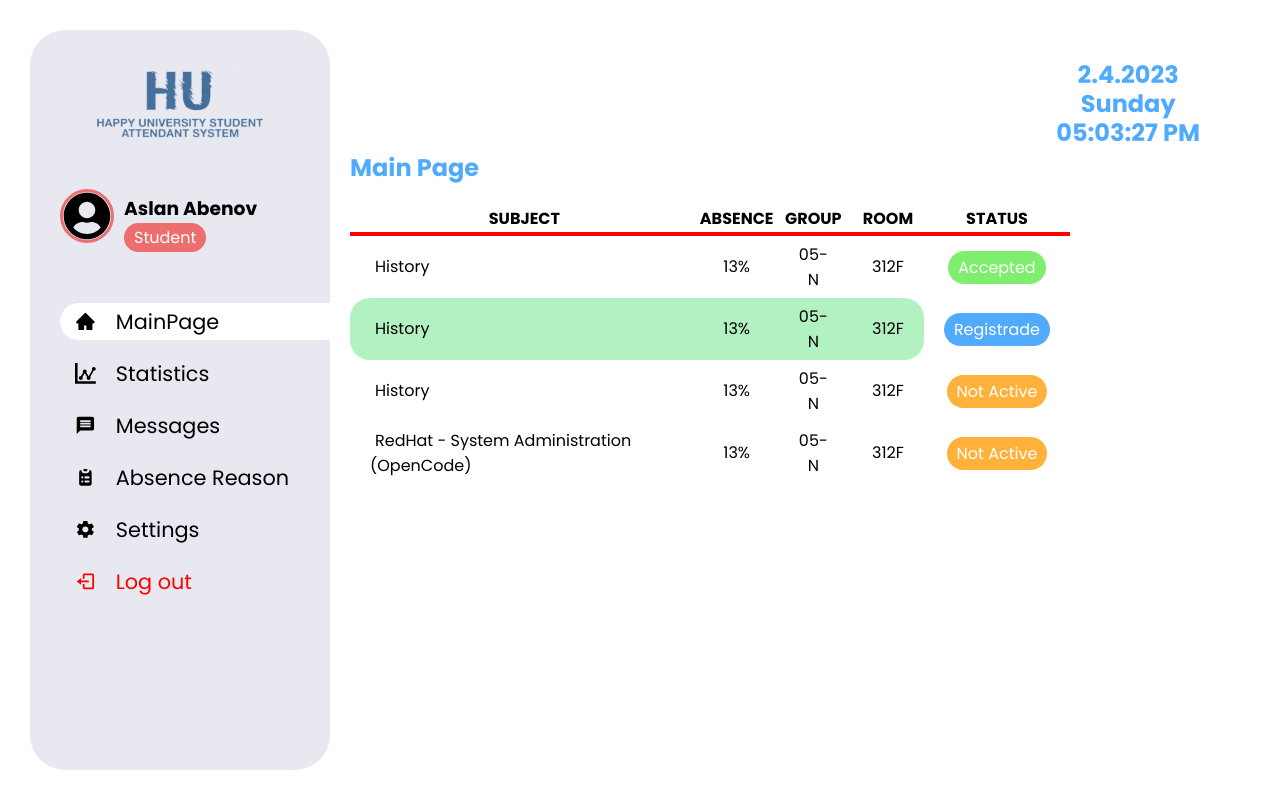
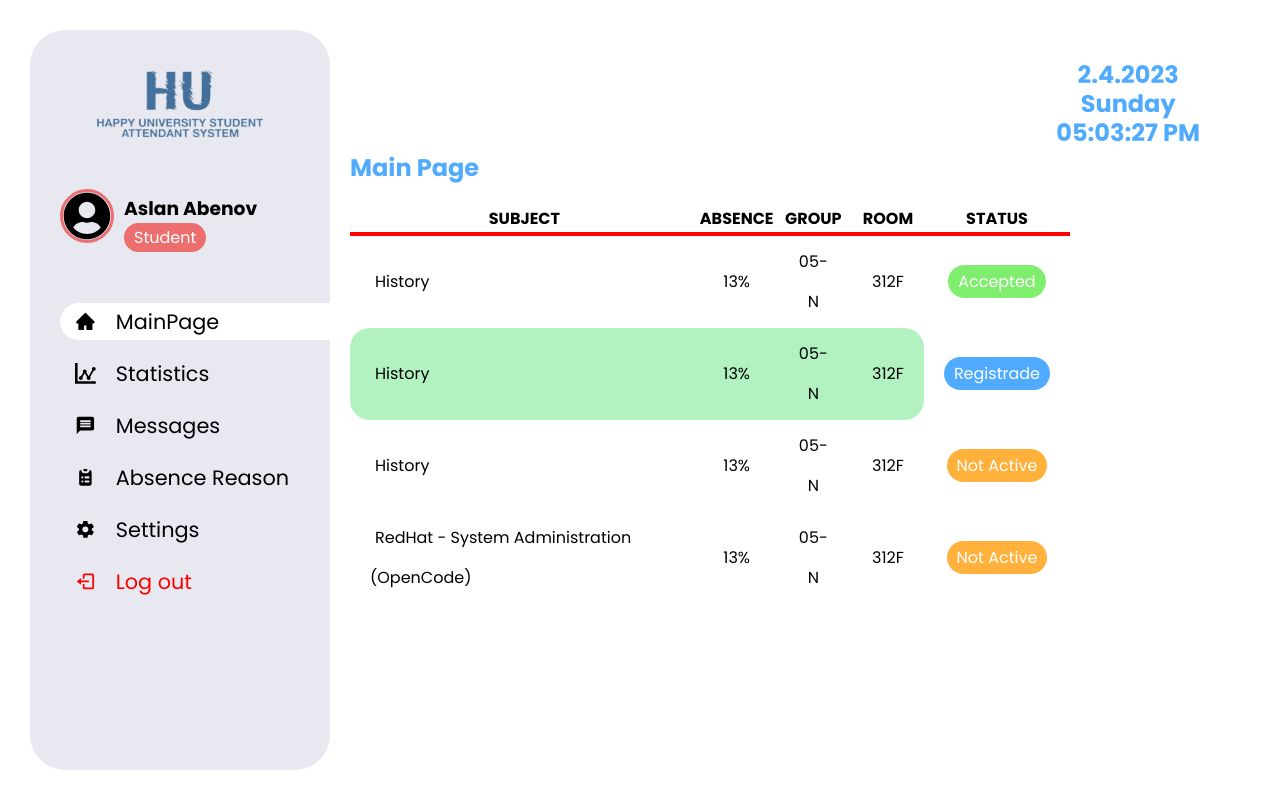
Before and after one commit to purifiedspringwater/sas-frontend, a React (Create React App) app: page / in a window 1280 px wide. Built offline with nearby package versions, Linux system fonts and the light colour scheme.

Commit message:
styling tables

```diff
--- a/src/pages/SignIn.js
+++ b/src/pages/SignIn.js
@@ -22,10 +22,10 @@ function SignIn() {
           <button type="submit" >LOG IN</button>
         </form>
       </div>
-      <Routes>
+      {/* <Routes>
         <Route path='/' element={<Main/>}/>
         <Route path='/login' element={<SignIn/>}/>
-      </Routes>
+      </Routes> */}
     </div>
 
   );
--- a/src/styles/Main.css
+++ b/src/styles/Main.css
@@ -48,14 +48,7 @@ table {
   right: 80px;
 }
 
-
-
-
-
 /* NavBar */
-
-
-
 
 .navbar {
   background: #e7e8f0;
@@ -153,15 +146,7 @@ table {
   margin: auto 0;
 }
 
-
-
-
-
-
-
 /* Main Page*/
-
-
 
 .main {
   display: flex;
@@ -173,10 +158,9 @@ table {
   color: #50abff;
 }
 
-.main table tbody td{
-padding: 6px 20px;
-border-bottom: 20px;
-
+.main table tbody td {
+  padding: 6px 20px;
+  line-height: 40px;
 }
 
 .main table thead tr {
@@ -225,17 +209,7 @@ border-bottom: 20px;
   background: #ffb13c;
 }
 
-
-
-
-
-
-
 /* Statistics */
-
-
-
-
 
 .statistics {
   display: flex;
@@ -249,10 +223,11 @@ border-bottom: 20px;
 }
 
 .statistics table tr {
-  border-bottom: 2px solid #D9D9D9;
+  border-bottom: 2px solid #d9d9d9;
 }
 
-.statistics table td, .statistics table th {
+.statistics table td,
+.statistics table th {
   text-align: center;
   width: max-content;
   padding: 20px;
@@ -270,10 +245,8 @@ border-bottom: 20px;
   padding: 10px 20px;
 }
 
-
 /* Subject Statistics */
 
-
-.statistics .subjectStat table col{
-  border-right: 2px solid #D9D9D9;
+.statistics .subjectStat table col {
+  border-right: 2px solid #d9d9d9;
 }
```
